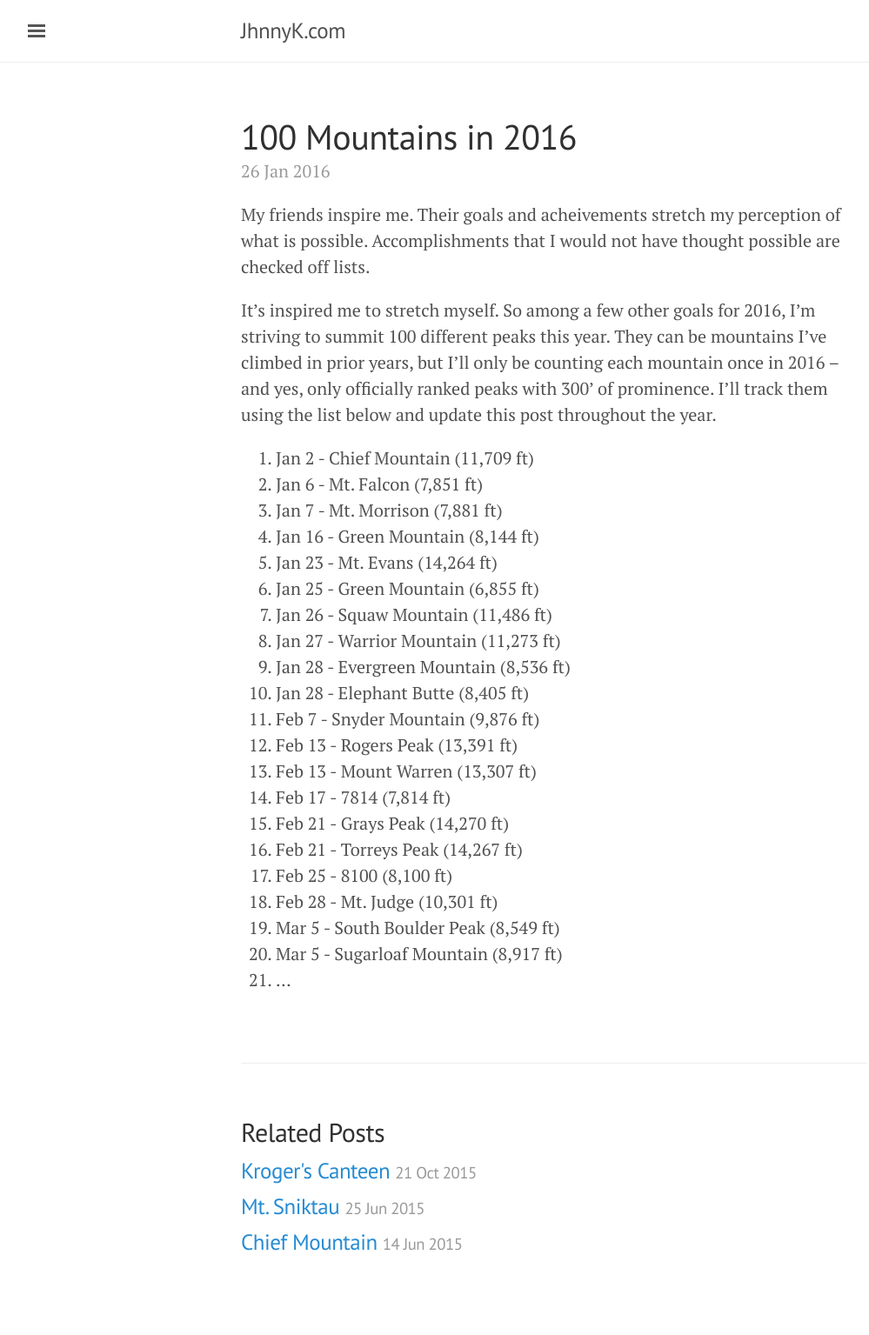
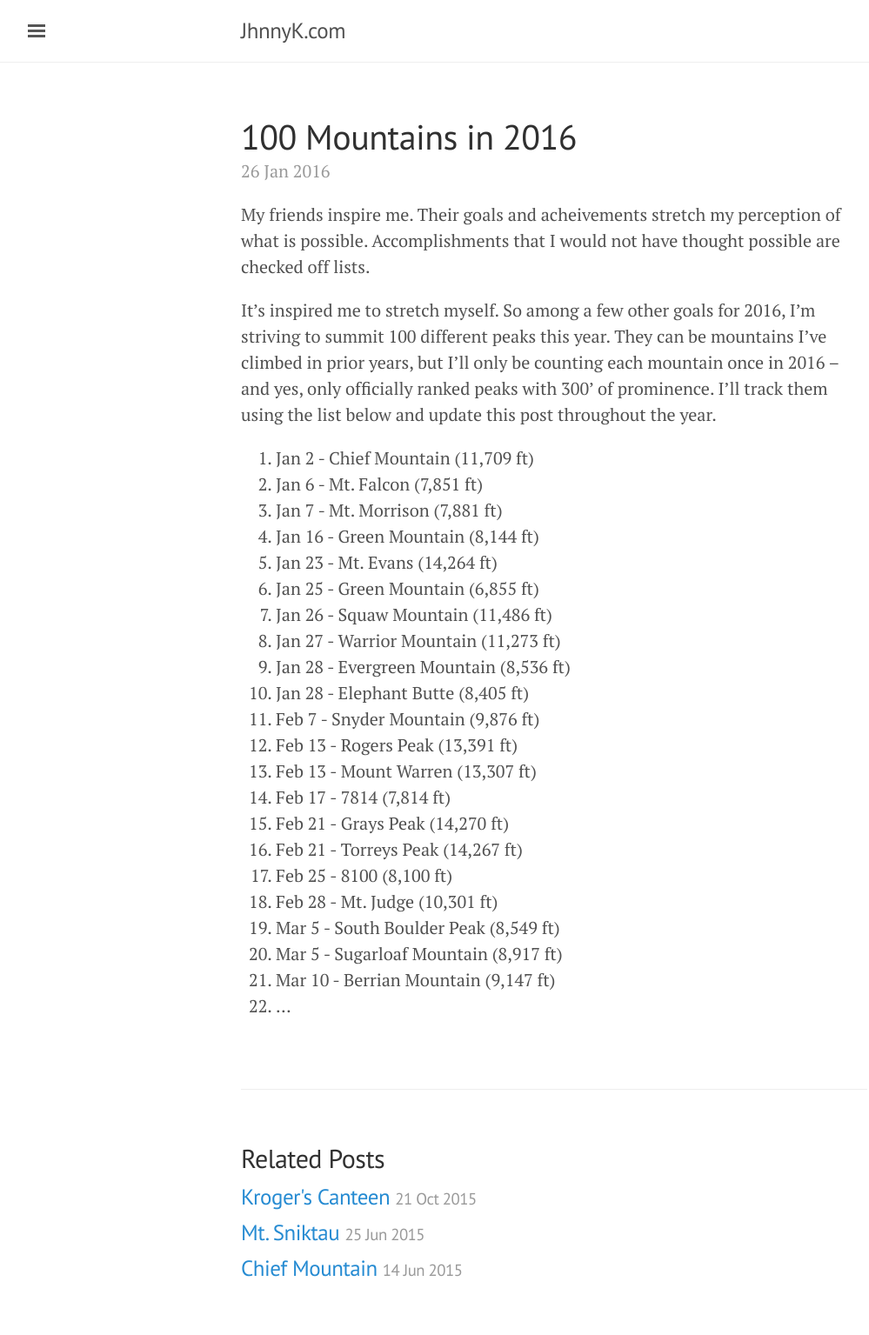
Before and after one commit to jhnnyk/jhnnyk.github.io, a Jekyll site: the page built from _posts/2016-01-26-100-mountains-in-2016.md, in a window 1280 px wide. Shown: the whole page at 87% size, without its empty margins (3-1002 px from the left). Built offline with Jekyll 4.4.1, drawn with Linux system fonts in a browser that asks for light colours; before the commit the page ends 1505 px from its top, so only the background shows below that.

Commit message:
add Berrian Mtn

```diff
--- a/_posts/2016-01-26-100-mountains-in-2016.md
+++ b/_posts/2016-01-26-100-mountains-in-2016.md
@@ -27,4 +27,5 @@ It's inspired me to stretch myself. So among a few other goals for 2016, I'm str
 18. Feb 28 - Mt. Judge (10,301 ft)
 19. Mar 5 - South Boulder Peak (8,549 ft)
 20. Mar 5 - Sugarloaf Mountain (8,917 ft)
-21. ...
+21. Mar 10 - Berrian Mountain (9,147 ft)
+22. ...
```
